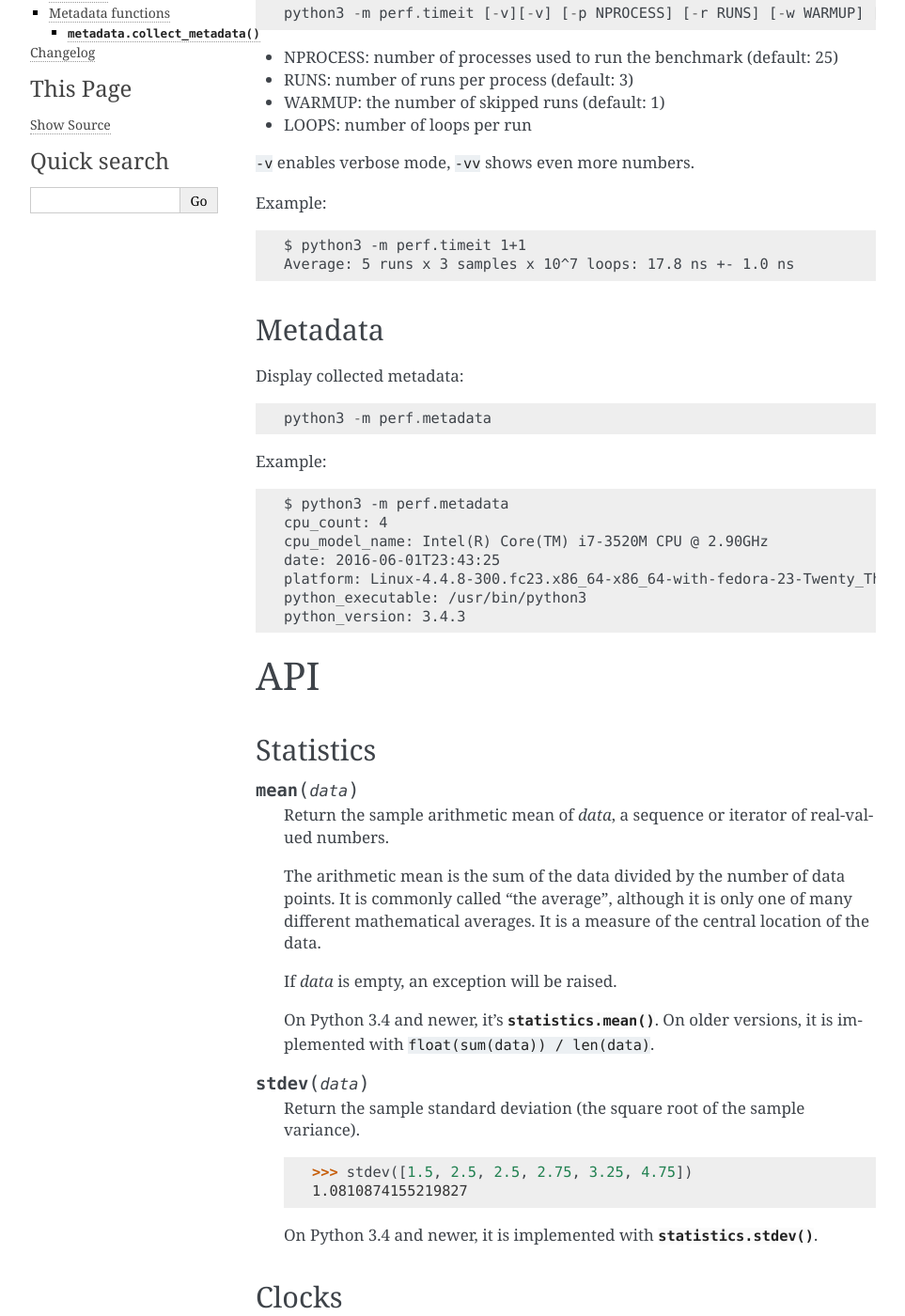
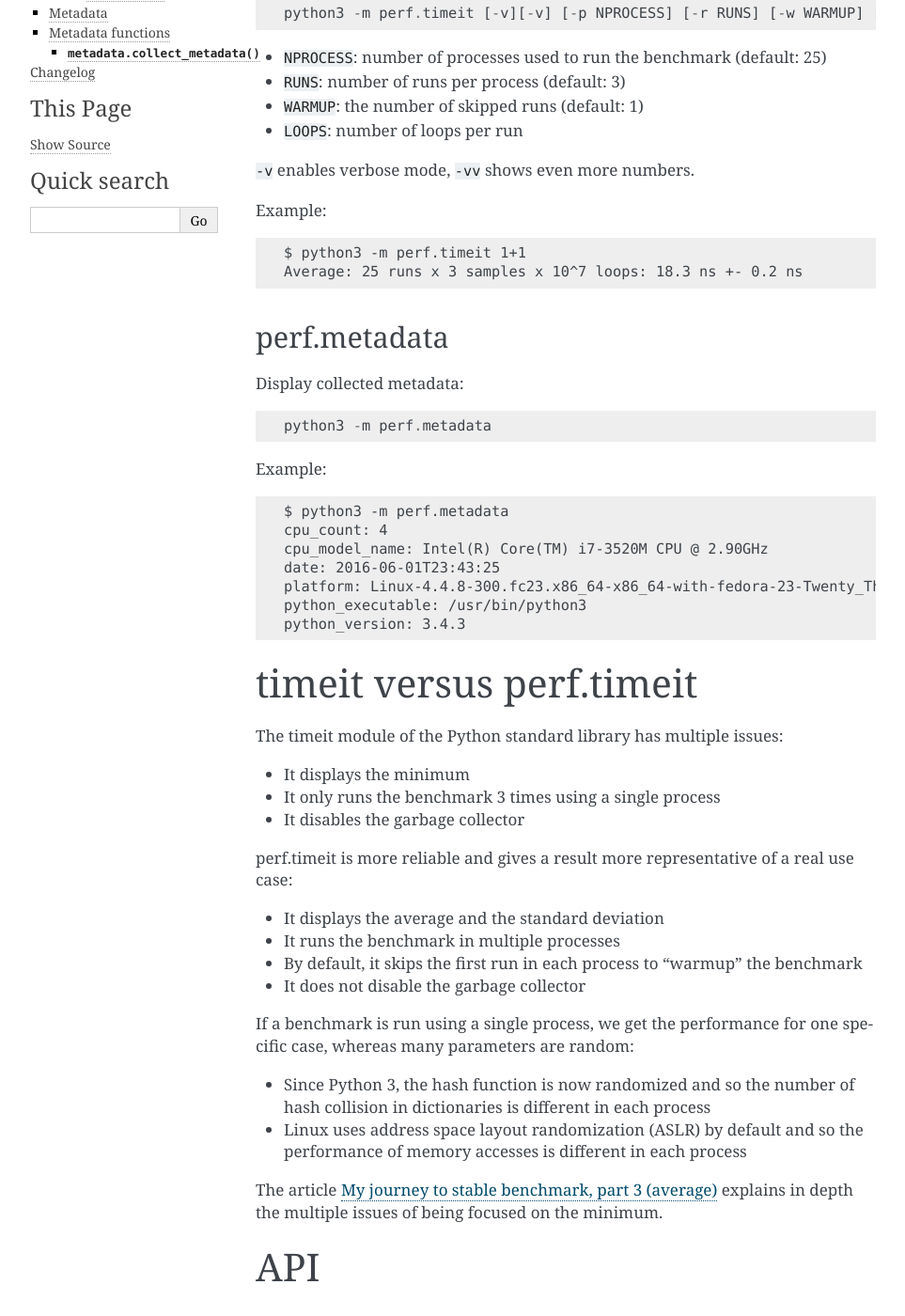
Before and after one commit to psf/pyperf, a Sphinx documentation site: the page built from doc/index.rst, in a window 1280 px wide and 1400 px high, scrolled down 586 px. Shown: the whole window at 94% size, without its empty margins (148-1111 px from the left). Built offline with Sphinx 7.4.7, drawn with Linux system fonts in a browser that asks for light colours; some of the changed text lies outside the part shown.

Commit message:
enhance timeit doc

```diff
--- a/doc/index.rst
+++ b/doc/index.rst
@@ -22,28 +22,28 @@ It requires Python 2.7 or Python 3.
 Command line
 ============
 
-timeit
-------
+perf.timeit
+-----------
 
 Microbenchmark::
 
     python3 -m perf.timeit [-v][-v] [-p NPROCESS] [-r RUNS] [-w WARMUP] [-n LOOPS] [-s SETUP_STMT] STMT [STMT2 ...]
 
-* NPROCESS: number of processes used to run the benchmark (default: 25)
-* RUNS: number of runs per process (default: 3)
-* WARMUP: the number of skipped runs (default: 1)
-* LOOPS: number of loops per run
+* ``NPROCESS``: number of processes used to run the benchmark (default: 25)
+* ``RUNS``: number of runs per process (default: 3)
+* ``WARMUP``: the number of skipped runs (default: 1)
+* ``LOOPS``: number of loops per run
 
 ``-v`` enables verbose mode, ``-vv`` shows even more numbers.
 
 Example::
 
     $ python3 -m perf.timeit 1+1
-    Average: 5 runs x 3 samples x 10^7 loops: 17.8 ns +- 1.0 ns
+    Average: 25 runs x 3 samples x 10^7 loops: 18.3 ns +- 0.2 ns
 
 
-Metadata
---------
+perf.metadata
+-------------
 
 Display collected metadata::
 
@@ -58,6 +58,36 @@ Example::
     platform: Linux-4.4.8-300.fc23.x86_64-x86_64-with-fedora-23-Twenty_Three
     python_executable: /usr/bin/python3
     python_version: 3.4.3
+
+
+timeit versus perf.timeit
+=========================
+
+The timeit module of the Python standard library has multiple issues:
+
+* It displays the minimum
+* It only runs the benchmark 3 times using a single process
+* It disables the garbage collector
+
+perf.timeit is more reliable and gives a result more representative of a real
+use case:
+
+* It displays the average and the standard deviation
+* It runs the benchmark in multiple processes
+* By default, it skips the first run in each process to "warmup" the benchmark
+* It does not disable the garbage collector
+
+If a benchmark is run using a single process, we get the performance for one
+specific case, whereas many parameters are random:
+
+* Since Python 3, the hash function is now randomized and so the number of
+  hash collision in dictionaries is different in each process
+* Linux uses address space layout randomization (ASLR) by default and so
+  the performance of memory accesses is different in each process
+
+The article `My journey to stable benchmark, part 3 (average)
+<https://haypo.github.io/journey-to-stable-benchmark-average.html>`_ explains
+in depth the multiple issues of being focused on the minimum.
 
 
 API
```
Also changed, not shown: 1 other file.
